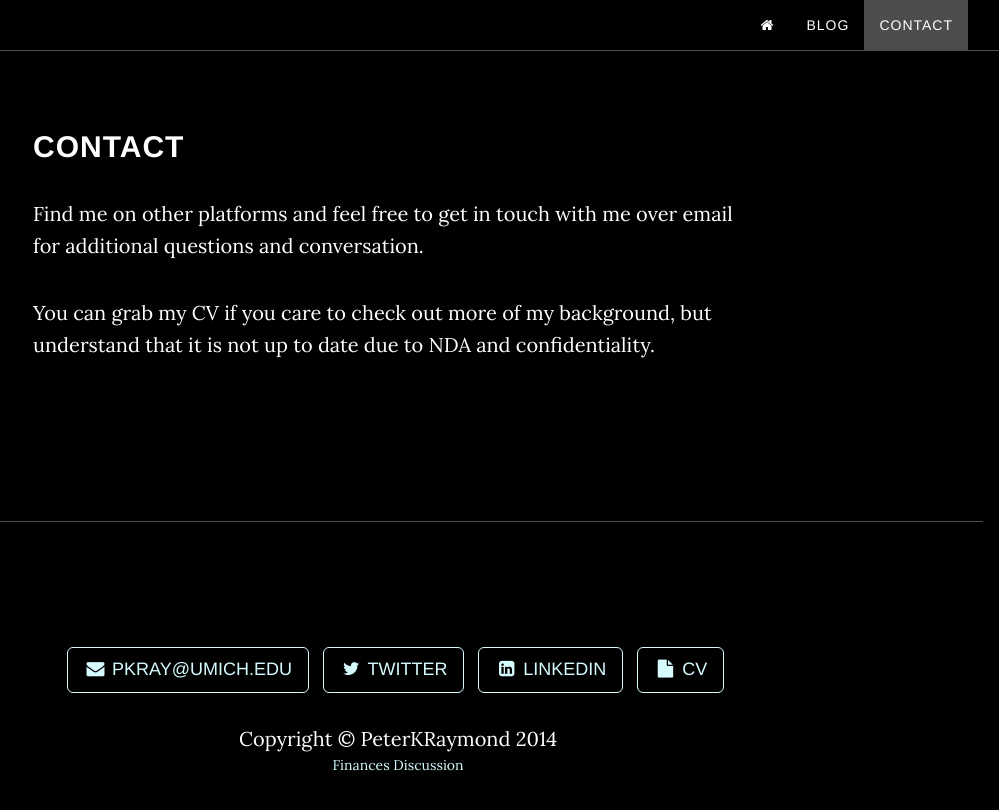
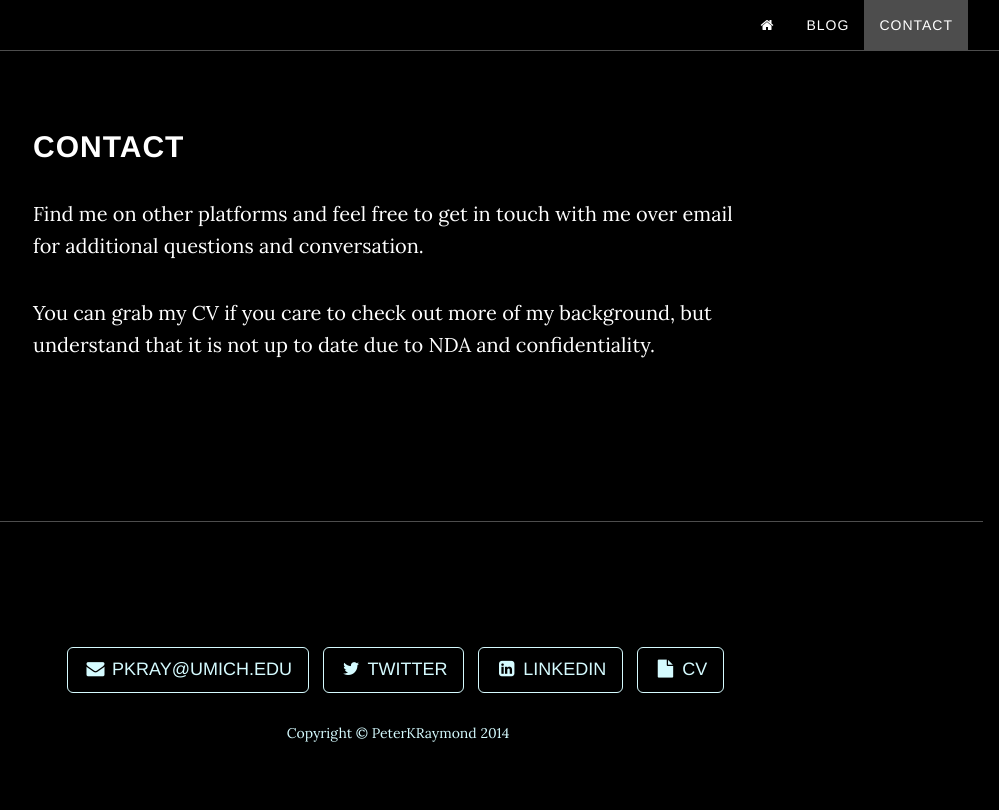
Before and after one commit to peterkraymond/peterkraymond.github.io, a Jekyll site: the page built from index.html, in a window 1280 px wide and 900 px high, scrolled down 1807 px. Shown: the top 810 px of the window, without its empty margins (242-1241 px from the left). Built offline with Jekyll 4.4.1, drawn with Linux system fonts in a browser that asks for light colours; nearby versions of some CDN libraries.

Commit message:
Update footer and css

```diff
--- a/_layouts/default.html
+++ b/_layouts/default.html
@@ -66,7 +66,7 @@
                         <a href="#page-top"></a>
                     </li>
                     <li>
-                    	<a href="/"><i class="fa fa-home fa-fw"></i><span class="network-name"></a>
+                    	<a href="page-scroll" href="#"><i class="fa fa-home fa-fw"></i><span class="network-name"></a>
                     </li>
                     <li>
                         <a class="page-scroll" href="#blog">Blog</a>
@@ -115,10 +115,12 @@
                 </li>
             </ul>
 
+
             <br>
 
-            <p>Copyright &copy; PeterKRaymond 2014</p>
-            <a href="Investing_Breakdown.html">Finances Discussion</a>
+
+            <a>Copyright &copy; PeterKRaymond 2014</a>
+
         </div>
     </footer>
 
```
Also changed, not shown: css/bootstrap.css.
